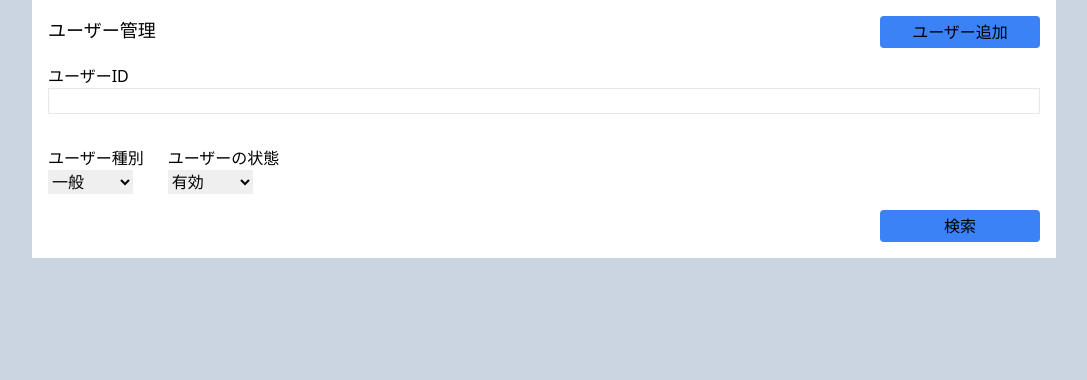
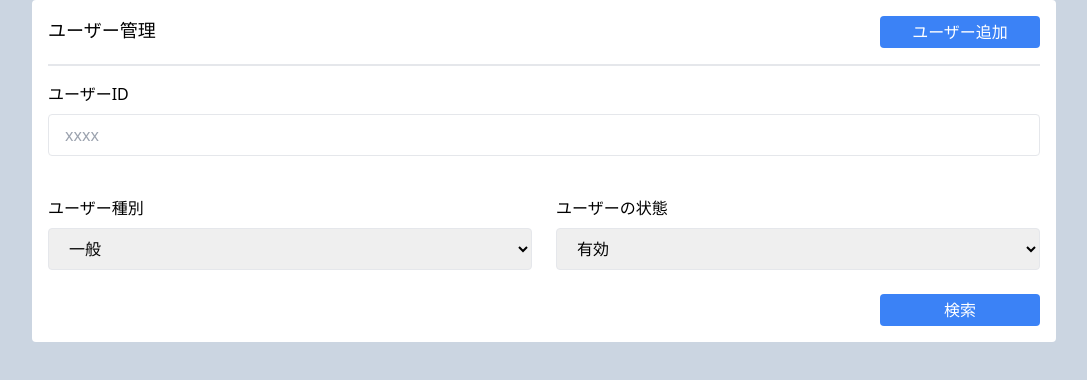
Before and after one commit to mytysoldier/react-apps, a Next.js app in the folder user-management/user-management-frontend/: page / in a window 1280 px wide. Shown: the top 380 px of the page, without its empty margins (96-1183 px from the left). Built offline with nearby package versions, Linux system fonts and the light colour scheme.

Commit message:
update front

```diff
--- a/user-management/user-management-frontend/package.json
+++ b/user-management/user-management-frontend/package.json
@@ -9,6 +9,7 @@
     "lint": "next lint"
   },
   "dependencies": {
+    "@heroicons/react": "^2.0.18",
     "@types/node": "20.4.5",
     "@types/react": "18.2.16",
     "@types/react-dom": "18.2.7",
--- a/user-management/user-management-frontend/src/components/common/button.tsx
+++ b/user-management/user-management-frontend/src/components/common/button.tsx
@@ -5,9 +5,12 @@ type Props = {
   onClick: () => void;
 };
 
-export const Button: React.FC<Props> = ({ text, onClick, link }) => {
+export const Button: React.FC<Props> = ({ text, onClick }) => {
   return (
-    <button onClick={onClick} className="bg-blue-500 rounded w-40 h-8">
+    <button
+      onClick={onClick}
+      className="text-white bg-blue-500 rounded w-40 h-8"
+    >
       {text}
     </button>
   );
--- a/user-management/user-management-frontend/src/components/user_list/user_search_form.tsx
+++ b/user-management/user-management-frontend/src/components/user_list/user_search_form.tsx
@@ -35,18 +35,26 @@ export const UserSearchForm: React.FC<Props> = ({ onClickSearch }) => {
     <>
       <div className="py-4">
         <h3>ユーザーID</h3>
+        <div className="py-2">
           <input
             type="text"
             value={userId}
             onChange={(e) => setUserId(e.target.value)}
-          className="border w-full"
+            className="border rounded w-full px-4 py-2"
+            placeholder="xxxx"
           />
+        </div>
       </div>
 
       <div className="flex gap-6 py-4">
-        <div>
+        <div className="flex-auto">
           <h3>ユーザー種別</h3>
-          <select value={userType} onChange={handleUserTypeSelected}>
+          <div className="py-2">
+            <select
+              value={userType}
+              onChange={handleUserTypeSelected}
+              className="border rounded px-4 py-2 w-full"
+            >
               <option value="">全件検索</option>
               {userTypeItems.map((item, index) => (
                 <option key={index} value={item}>
@@ -55,10 +63,16 @@ export const UserSearchForm: React.FC<Props> = ({ onClickSearch }) => {
               ))}
             </select>
           </div>
+        </div>
 
-        <div>
+        <div className="flex-auto">
           <h3>ユーザーの状態</h3>
-          <select value={userStatus} onChange={handleUserStatusSelected}>
+          <div className="py-2">
+            <select
+              value={userStatus}
+              onChange={handleUserStatusSelected}
+              className="border rounded px-4 py-2 w-full"
+            >
               <option value="">全件検索</option>
               {userStatusItems.map((item, index) => (
                 <option key={index} value={item}>
@@ -68,6 +82,7 @@ export const UserSearchForm: React.FC<Props> = ({ onClickSearch }) => {
             </select>
           </div>
         </div>
+      </div>
 
       <div className="flex justify-end">
         <Button text="検索" onClick={onClickSearch} />
--- a/user-management/user-management-frontend/src/components/user_list/user_search_result.tsx
+++ b/user-management/user-management-frontend/src/components/user_list/user_search_result.tsx
@@ -30,8 +30,34 @@ export const UserSearchResult: React.FC<Props> = ({ users }) => {
                 <td>{user.type}</td>
                 <td>{user.status}</td>
                 <td>
-                  <Link href={`/user_detail/user_detail?id=${user.id}`}>
-                    ユーザーデータを見る
+                  <Link
+                    href={`/user_detail/user_detail?id=${user.id}`}
+                    className="text-blue-500"
+                  >
+                    <div className="flex">
+                      <div>
+                        <svg
+                          xmlns="http://www.w3.org/2000/svg"
+                          fill="none"
+                          viewBox="0 0 24 24"
+                          stroke-width="1.5"
+                          stroke="currentColor"
+                          className="w-6 h-6"
+                        >
+                          <path
+                            stroke-linecap="round"
+                            stroke-linejoin="round"
+                            d="M2.036 12.322a1.012 1.012 0 010-.639C3.423 7.51 7.36 4.5 12 4.5c4.638 0 8.573 3.007 9.963 7.178.07.207.07.431 0 .639C20.577 16.49 16.64 19.5 12 19.5c-4.638 0-8.573-3.007-9.963-7.178z"
+                          />
+                          <path
+                            stroke-linecap="round"
+                            stroke-linejoin="round"
+                            d="M15 12a3 3 0 11-6 0 3 3 0 016 0z"
+                          />
+                        </svg>
+                      </div>
+                      <div>ユーザーデータを見る</div>
+                    </div>
                   </Link>
                 </td>
               </tr>
--- a/user-management/user-management-frontend/src/pages/user_list/user_list.tsx
+++ b/user-management/user-management-frontend/src/pages/user_list/user_list.tsx
@@ -28,9 +28,9 @@ export default function UserList() {
 
   return (
     <div className="grid">
-      <div className="w-4/5 bg-white place-self-center px-4 py-4">
+      <div className="w-4/5 bg-white rounded place-self-center px-4 py-4">
         <div className="">
-          <div className="flex justify-between">
+          <div className="flex justify-between pb-4 border-b-2">
             <div className="text-lg">ユーザー管理</div>
             <div className="">
               <Link href="/user_add/user_add">
@@ -42,7 +42,7 @@ export default function UserList() {
         </div>
       </div>
       {users.length != 0 ? (
-        <div className="mt-8 w-4/5 bg-white place-self-center px-4 py-4">
+        <div className="mt-8 w-4/5 bg-white rounded place-self-center px-4 py-4">
           <UserSearchResult users={users} />
         </div>
       ) : (
```
Also changed, not shown: 1 other file (tests, documents, lock files or other folders). Lines whose indentation alone changed are shown as unchanged.
